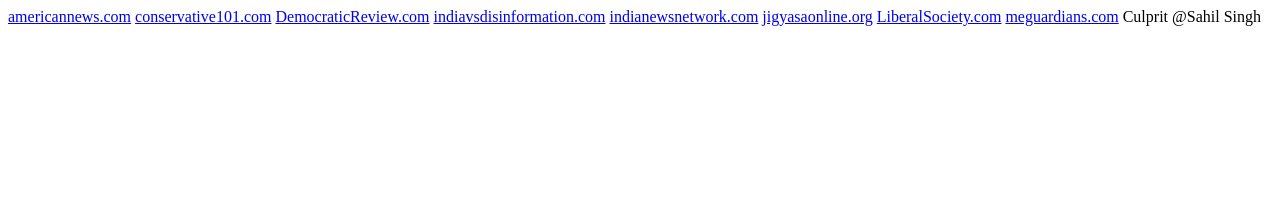
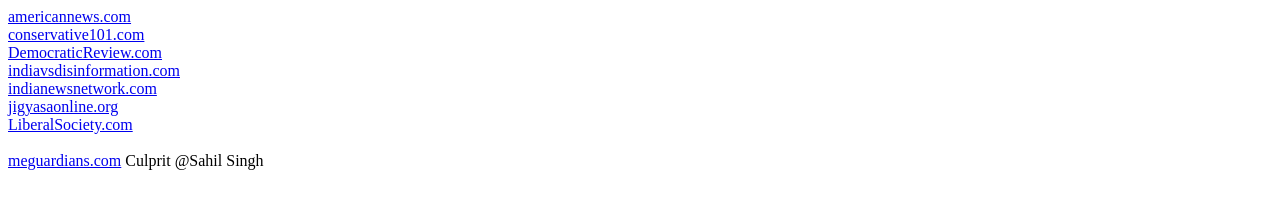
Before and after one commit to Krishi1211/fake_website, a plain HTML site: page index.html in a window 1280 px wide. Drawn offline with Linux system fonts and the light colour scheme.

Commit message:
line change

```diff
--- a/index.html
+++ b/index.html
@@ -6,13 +6,13 @@
     <title>Document</title>
 </head>
 <body>
-    <a href="americannews.com">americannews.com</a>
-    <a href="conservative101.com">conservative101.com</a>
-    <a href="DemocraticReview.com">DemocraticReview.com</a>
-    <a href="indiavsdisinformation.com">indiavsdisinformation.com</a>
-    <a href="indianewsnetwork.com">indianewsnetwork.com</a>
-    <a href="jigyasaonline.org">jigyasaonline.org</a>
-    <a href="LiberalSociety.com">LiberalSociety.com</a>
+    <a href="americannews.com">americannews.com</a><br>
+    <a href="conservative101.com">conservative101.com</a><br>
+    <a href="DemocraticReview.com">DemocraticReview.com</a><br>
+    <a href="indiavsdisinformation.com">indiavsdisinformation.com</a><br>
+    <a href="indianewsnetwork.com">indianewsnetwork.com</a><br>
+    <a href="jigyasaonline.org">jigyasaonline.org</a><br>
+    <a href="LiberalSociety.com">LiberalSociety.com</a><br><br>
     <a href="meguardians.com">meguardians.com</a>
     Culprit @Sahil Singh
 </body>
```
